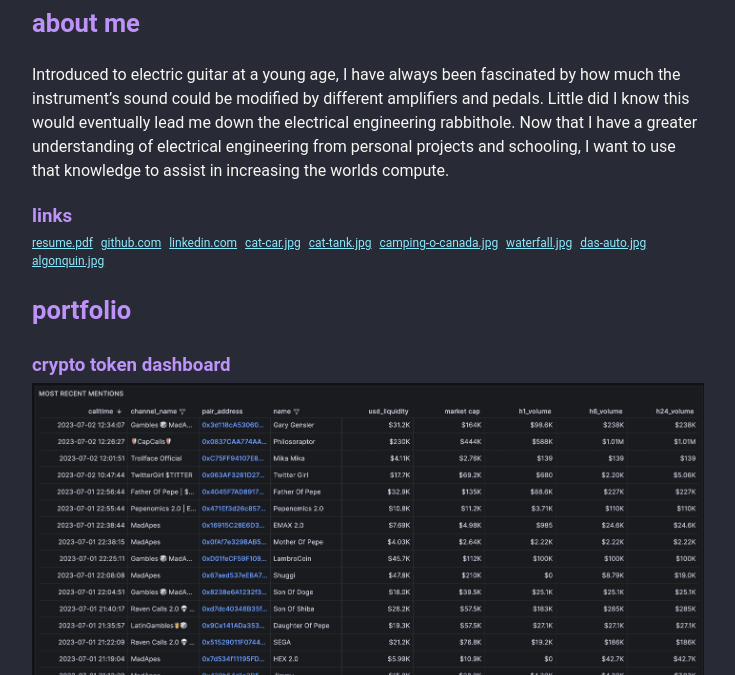
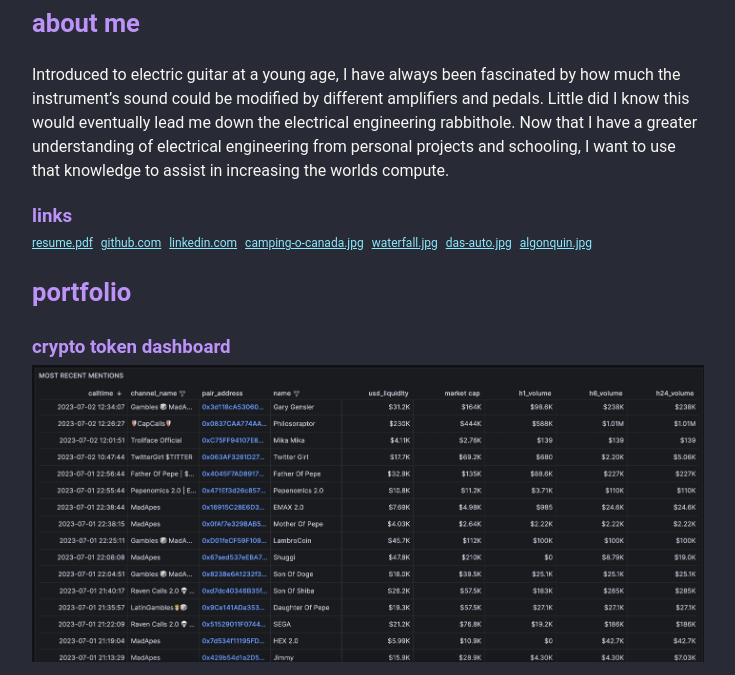
Before and after one commit to jared-jasinski/jared-jasinski-dot-com, a plain HTML site: page index.html in a window 1280 px wide. Shown: the part 124-799 px from the top of the page, without its empty margins (272-1007 px from the left). Drawn offline with nearby package versions, Linux system fonts and the light colour scheme.

Commit message:
Update index.html

```diff
--- a/index.html
+++ b/index.html
@@ -36,8 +36,6 @@
 				<span> <a rel="noreferrer" target="_blank" href="jared-jasinski-resume-nov-2023.pdf">resume.pdf</a> </span>
 				<span> <a rel="noreferrer" target="_blank" href="https://github.com/jared-jasinski/">github.com</a> </span>
 				<span> <a rel="noreferrer" target="_blank" href="https://www.linkedin.com/in/jared-jasinski-972643174/">linkedin.com</a> </span>
-				<span> <a rel="noreferrer" target="_blank" href="images/cat-car.jpg">cat-car.jpg</a> </span>
-				<span> <a rel="noreferrer" target="_blank" href="images/cat-tank.jpg">cat-tank.jpg</a> </span>
 				<span> <a rel="noreferrer" target="_blank" href="images/camping-o-canada.jpg">camping-o-canada.jpg</a> </span>
 				<span> <a rel="noreferrer" target="_blank" href="images/waterfall.jpg">waterfall.jpg</a> </span>
 				<span> <a rel="noreferrer" target="_blank" href="images/das-auto.jpg">das-auto.jpg</a> </span>
```
